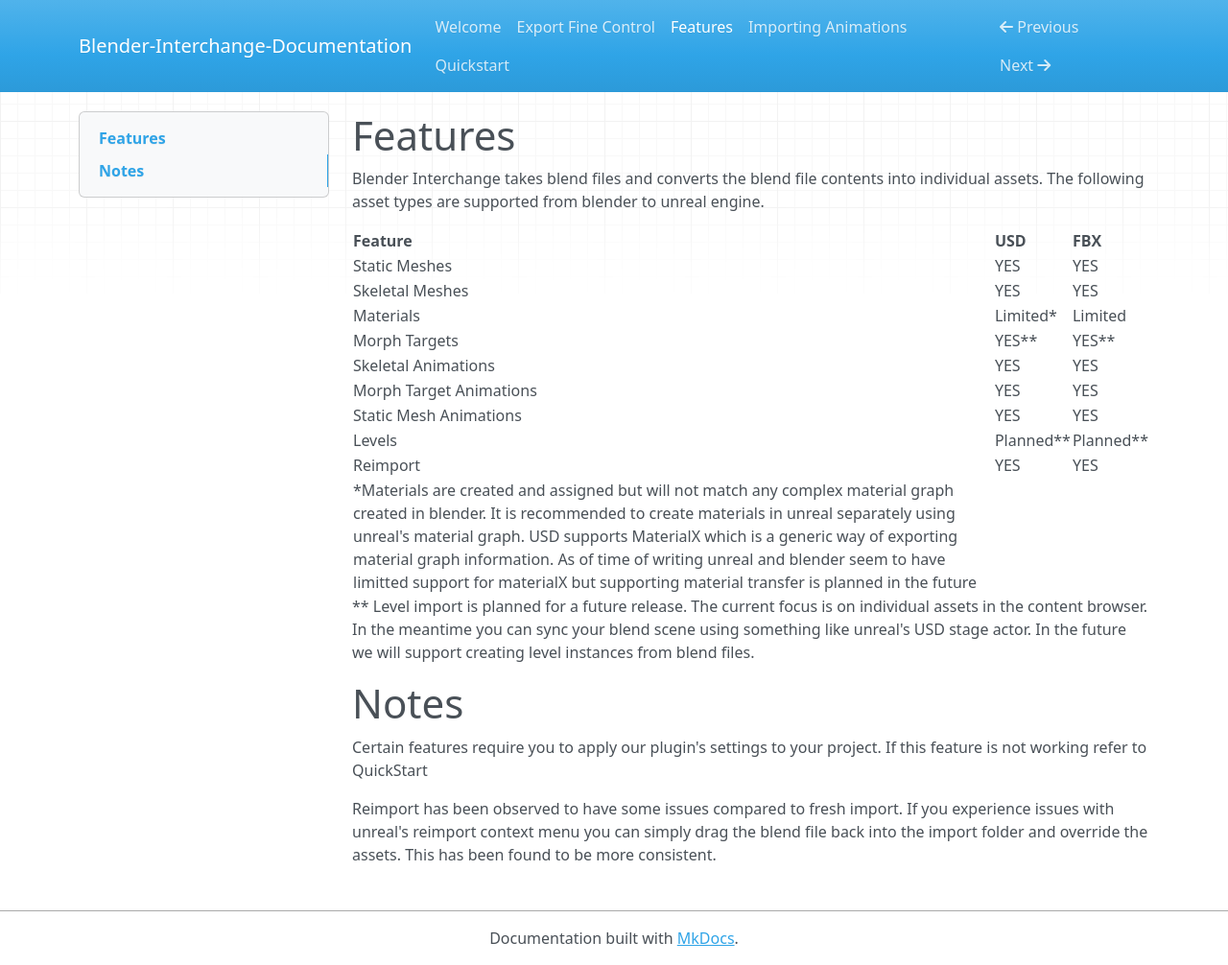
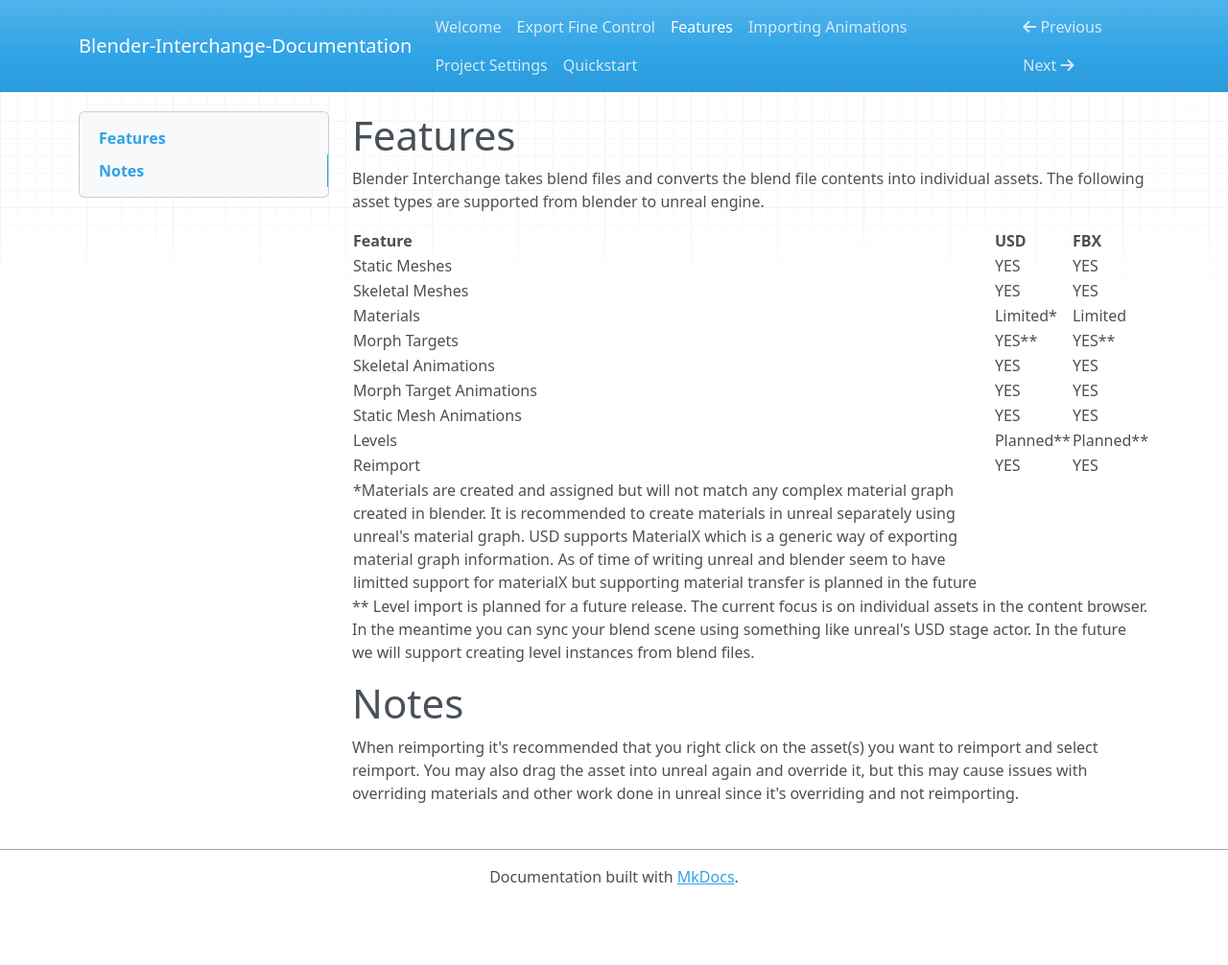
Before and after one commit to Timeless-Tower/blender-interchange-docs, an MkDocs documentation site: the page built from docs/Features.md, in a window 1280 px wide and 1006 px high. Shown: the whole window at 96% size. Built offline with MkDocs 1.6.1, drawn with Linux system fonts in a browser that asks for light colours; nearby versions of some CDN libraries.

Commit message:
documentation update

```diff
--- a/docs/Features.md
+++ b/docs/Features.md
@@ -19,6 +19,4 @@
 \*\* Level import is planned for a future release. The current focus is on individual assets in the content browser. In the meantime you can sync your blend scene using something like unreal's USD stage actor. In the future we will support creating level instances from blend files.
 
 # Notes
-Certain features require you to apply our plugin's settings to your project. If this feature is not working refer to QuickStart
-
-Reimport has been observed to have some issues compared to fresh import. If you experience issues with unreal's reimport context menu you can simply drag the blend file back into the import folder and override the assets. This has been found to be more consistent.
+When reimporting it's recommended that you right click on the asset(s) you want to reimport and select reimport. You may also drag the asset into unreal again and override it, but this may cause issues with overriding materials and other work done in unreal since it's overriding and not reimporting.
```
Also changed, not shown: docs/Project Settings.md (added, +30 -0 lines), docs/Quickstart.md (+0 -24 lines), docs/.obsidian/workspace.json.
